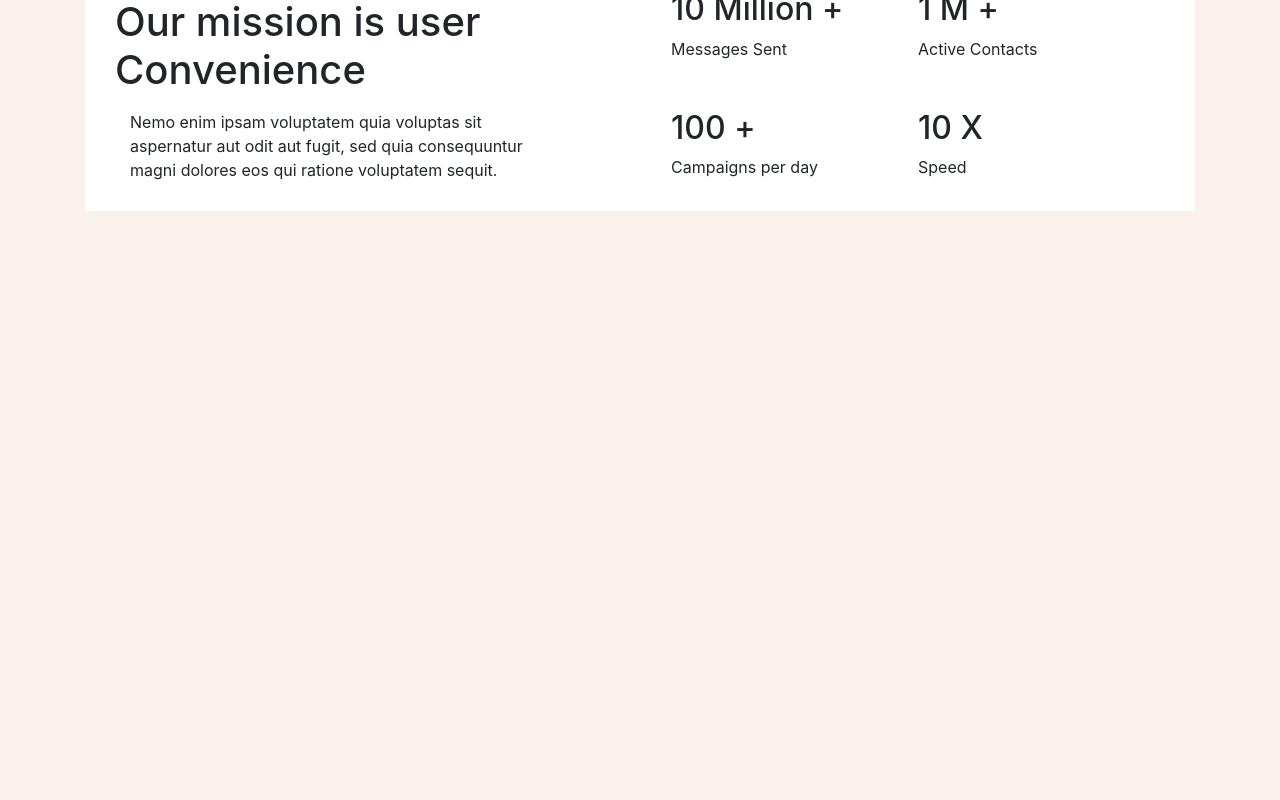
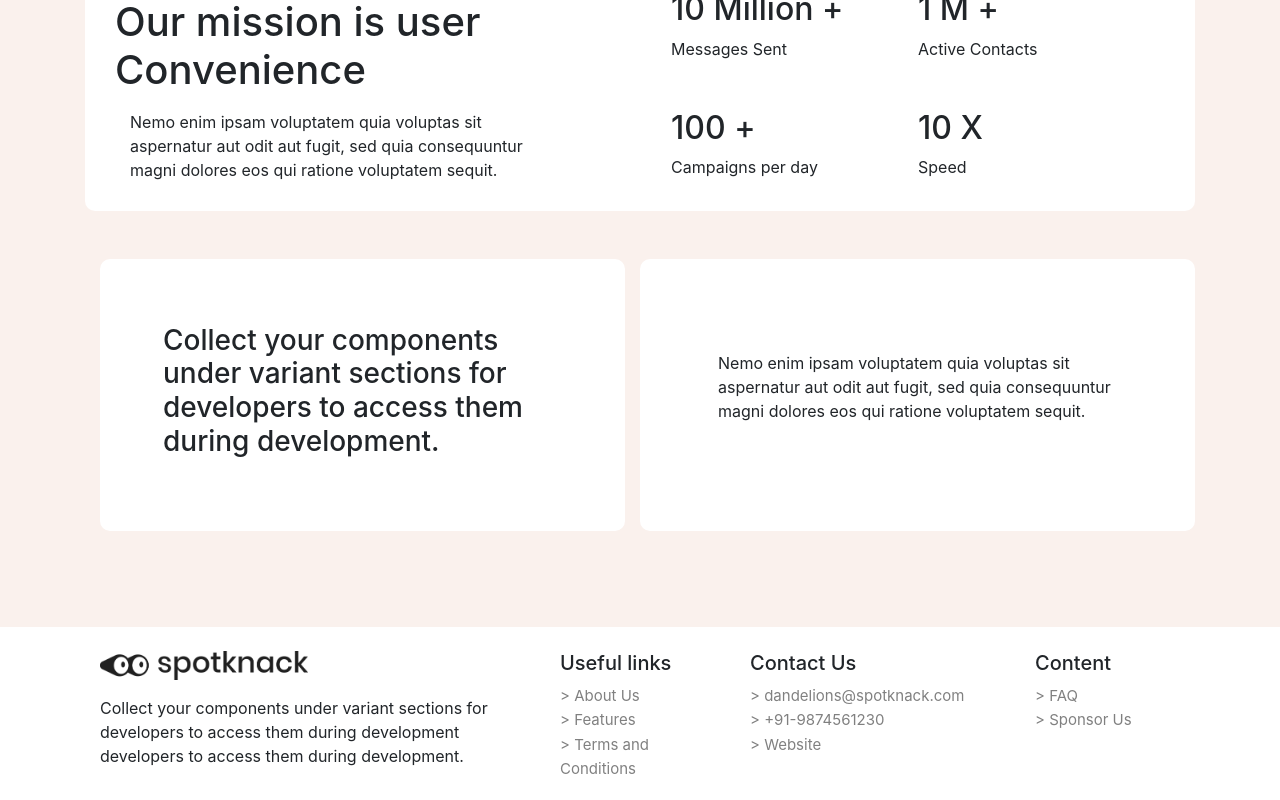
Before and after one commit to Sivadharshini-N/Messenger_LandingPage, a React (Vite) app: page / in a window 1280 px wide. Shown: the part 968-1768 px from the top of the page. Before the commit the page ends 1179 px from the top, so only its background shows below. Built offline with nearby package versions, Linux system fonts and the light colour scheme.

Commit message:
Footer and some changes

```diff
--- a/src/App.jsx
+++ b/src/App.jsx
@@ -3,6 +3,9 @@ import Navbar from './components/Navbar'
 import Register from './components/Register'
 import Highlight from './components/Highlight'
 import Mission from './components/Mission'
+import H3Container from './components/H3Container'
+import PtagContainer from './components/PtagContainer'
+import Footer from './components/Footer'
 
 function App() {
 
@@ -35,8 +38,28 @@ function App() {
           </div>
 
         </div><br /><br />
-        <Mission/>
-      </div>
+        <Mission /><br />
+        <div className="container-fluid" >
+          <div className="row d-flex  justify-content-center align-items-center py-4">
+            <div className="col-md-6 col-sm-12  h-100  ">
+              <H3Container content={"Collect your components under variant sections for developers to access them during  development."}></H3Container>
+
+            </div>{" "}
+            <div className="col-md-6 col-sm-12 rounded bg-white">
+              <PtagContainer content={"Nemo enim ipsam voluptatem quia voluptas sit aspernatur aut odit aut fugit, sed quia consequuntur magni dolores eos qui ratione voluptatem sequit."}>
+              </PtagContainer>
+
+            </div>
+          </div>
+        </div>
+
+
+
+      </div><br /><br /><br />
+      <div className="container-fluid bg-white">
+        <br />
+            <Footer></Footer>
+        </div>
     </div>
 
 
--- /dev/null
+++ b/src/components/Footer.jsx
@@ -0,0 +1,47 @@
+import React from 'react'
+import logo from "./../assets/images/SpotknackLogo.png"
+
+const Footer = () => {
+  return (
+    <div>
+        <div className="container footer pb-3">
+            <div className="row">
+                <div className="col-md-5 col-sm-12">
+                    <div className="container">
+                        <img src={logo} width={"50%"}  alt="" /> <br />
+                        <p className="text-bold pt-3">Collect your components under variant sections for developers to access them during development developers to access them during development.</p>
+
+                    </div>
+
+                </div>
+                <div className="col-md-2 col-sm-1 text-gray">
+                        <h5>Useful links</h5>
+                        <a href="#"> {"> "}About Us</a><br />
+                        <a href="#"> {"> "}Features</a><br />
+                        <a href="#"> {"> "}Terms and Conditions</a>
+
+                </div>
+                <div className="col-md-3 col-sm-1 text-gray">
+                    <h5>Contact Us</h5>
+                    <a href="#"> {"> "}dandelions@spotknack.com</a><br />
+                    <a href="#"> {"> "}+91-9874561230</a><br />
+                    <a href="#"> {"> "}Website</a><br />
+
+
+                </div>
+                <div className="col-md-2 col-sm-1 text-gray">
+                        <h5>Content</h5>
+                        <a href="#"> {"> "}FAQ</a><br />
+                        <a href="#"> {"> "}Sponsor Us</a>
+
+
+
+                </div>
+            </div>
+        </div>
+
+    </div>
+  )
+}
+
+export default Footer
--- /dev/null
+++ b/src/components/H3Container.jsx
@@ -0,0 +1,14 @@
+import React from 'react'
+
+const H3Container = ({content}) => {
+  return (
+    <div>
+        <div className="container col-sm-12 rounded bg-white h1tagcontainer ph3 d-flex align-items-center">
+            <h3 className='p-5'>{content}</h3>
+        </div>
+
+    </div>
+  )
+}
+
+export default H3Container;
--- /dev/null
+++ b/src/components/PtagContainer.jsx
@@ -0,0 +1,16 @@
+import React from 'react'
+
+
+const PtagContainer = ({content}) => {
+  return (
+    <div>
+        <div className="container col-sm-12 bg-white rounded ptagcontainer ph3 d-flex align-items-center justify-content-center">
+            <p className='p-5 '>{content}</p>
+        </div>
+
+
+    </div>
+  )
+}
+
+export default PtagContainer;
--- a/src/index.css
+++ b/src/index.css
@@ -21,3 +21,24 @@ nav,body
     100% { transform: rotate(360deg); }
 
 }
+.h-100
+{
+    height: 500pxpx;
+}
+.text-gray a
+{
+    color:gray;
+    font-weight: 400 ;
+}
+.footer a
+{
+    font-size: 15px;
+}
+.rounded
+{
+    border-radius: 10px !important ;
+}
+.ph3
+{
+    height: 17rem;
+}
```
